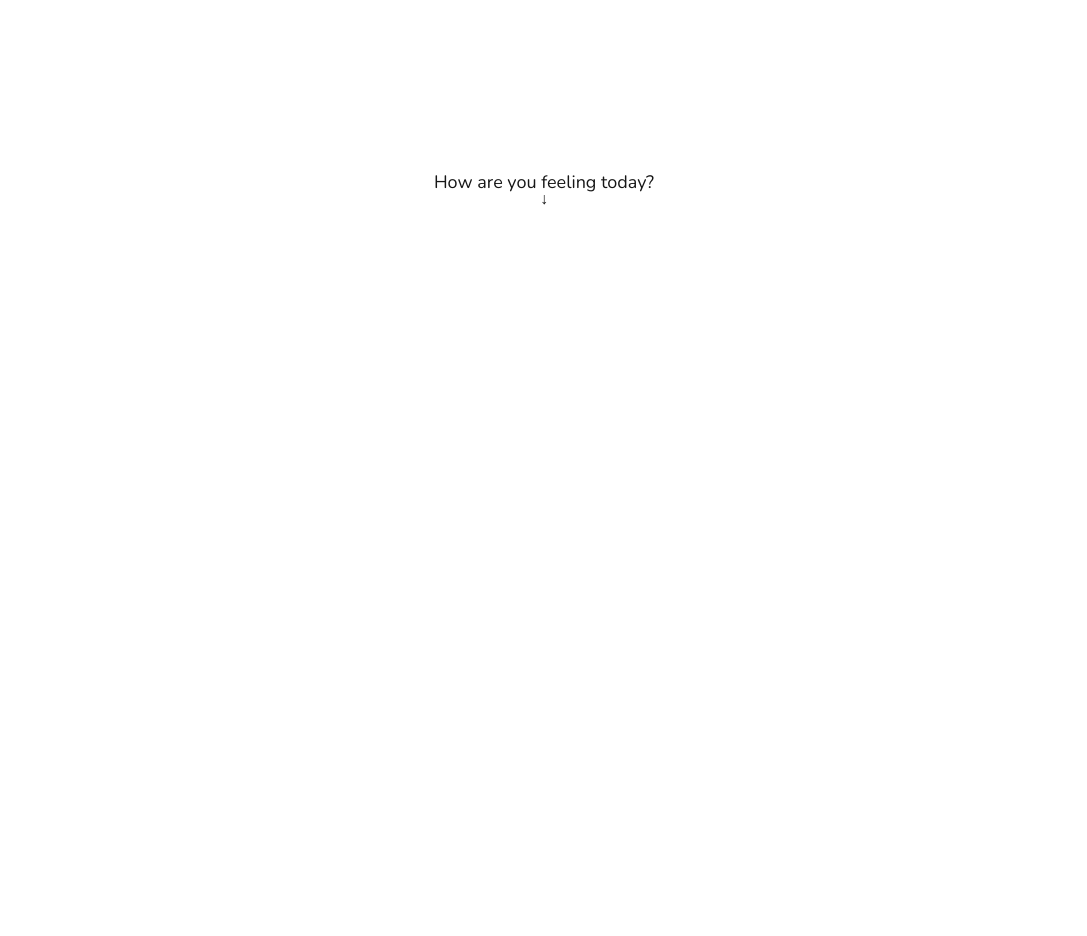
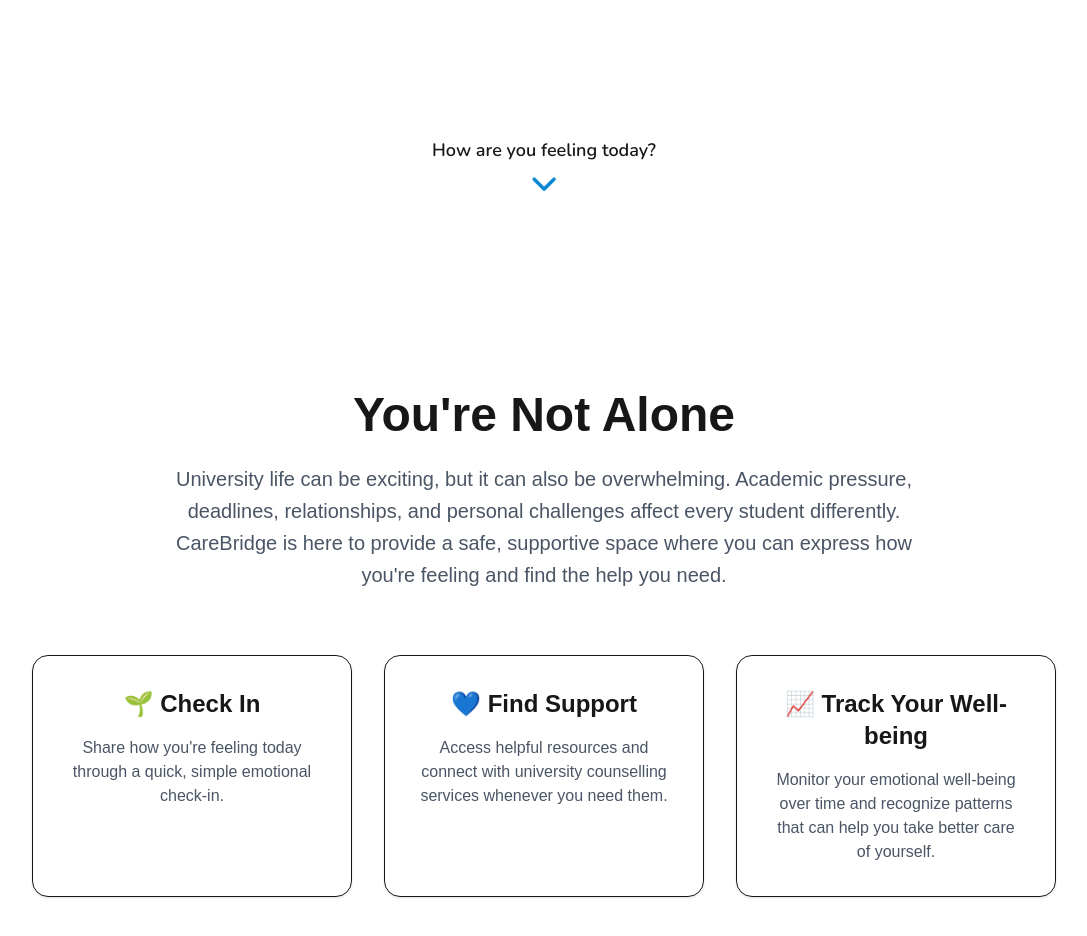
Before and after one commit to shamilaw-sci/CSC3213_20_Group_H, a Next.js app in the folder frontend/: page / in a window 1280 px wide. Shown: the part 540-1476 px from the top of the page, without its empty margins (96-1183 px from the left). Before the commit the page ends 800 px from the top, so only its background shows below. Built offline with nearby package versions, Linux system fonts and the light colour scheme.

Commit message:
Add info to landing page

```diff
--- a/frontend/app/page.tsx
+++ b/frontend/app/page.tsx
@@ -1,5 +1,6 @@
 "use client";
 import Hero from "@/components/Hero";
+import Info from "@/components/Info";
 import { useRouter } from "next/navigation";
 
 export default function HomePage() {
@@ -37,6 +38,7 @@ export default function HomePage() {
   return (
     <main>
       <Hero />
+      <Info />
     </main>
   );
 }
--- a/frontend/components/Hero.tsx
+++ b/frontend/components/Hero.tsx
@@ -1,4 +1,5 @@
 import { Nunito } from "next/font/google";
+import { ChevronDown } from "lucide-react";
 
 const nunito = Nunito({
   subsets: ["latin"],
@@ -7,7 +8,7 @@ const nunito = Nunito({
 
 const Hero = () => {
   return (
-    <div
+    <section
       className={`${nunito.className} flex flex-col justify-center items-center relative h-[calc(100vh-80px)]`}
     >
       <div className="flex flex-col items-center">
@@ -16,16 +17,19 @@ const Hero = () => {
           Because every student deserves to be heard
         </p>
       </div>
-      {/* Add a mute button to mute the audio */}
-      {/* How are you feeling today? */}
-      <p className="absolute bottom-12 left-1/2 -translate-x-1/2 text-lg">
-        How are you feeling today?
-      </p>
-      {/* Scroll down button to show more features */}
-      <div className="absolute bottom-8 left-1/2 -translate-x-1/2 animate-bounce">
-        ↓
+      <div
+        onClick={() =>
+          document.getElementById("info")?.scrollIntoView({
+            behavior: "smooth",
+          })
+        }
+        className="absolute bottom-8 left-1/2 -translate-x-1/2 flex cursor-pointer flex-col items-center"
+      >
+        <p className="mb-2 text-lg font-semibold">How are you feeling today?</p>
+
+        <ChevronDown size={40} className="animate-bounce text-sky-600" />
       </div>
-    </div>
+    </section>
   );
 };
 
--- /dev/null
+++ b/frontend/components/Info.tsx
@@ -0,0 +1,54 @@
+import React from "react";
+
+const Info = () => {
+  return (
+    <div>
+      <section
+        id="info"
+        className="min-h-screen flex flex-col justify-center px-6 py-20"
+      >
+        <div className="max-w-5xl mx-auto text-center">
+          <h2 className="text-5xl font-extrabold mb-6">You're Not Alone</h2>
+
+          <p className="text-xl text-gray-600 leading-8 max-w-3xl mx-auto">
+            University life can be exciting, but it can also be overwhelming.
+            Academic pressure, deadlines, relationships, and personal challenges
+            affect every student differently. CareBridge is here to provide a
+            safe, supportive space where you can express how you're feeling and
+            find the help you need.
+          </p>
+
+          <div className="grid md:grid-cols-3 gap-8 mt-16">
+            <div className="rounded-2xl border p-8 shadow-sm hover:shadow-lg transition">
+              <h3 className="text-2xl font-bold mb-4">🌱 Check In</h3>
+              <p className="text-gray-600">
+                Share how you're feeling today through a quick, simple emotional
+                check-in.
+              </p>
+            </div>
+
+            <div className="rounded-2xl border p-8 shadow-sm hover:shadow-lg transition">
+              <h3 className="text-2xl font-bold mb-4">💙 Find Support</h3>
+              <p className="text-gray-600">
+                Access helpful resources and connect with university counselling
+                services whenever you need them.
+              </p>
+            </div>
+
+            <div className="rounded-2xl border p-8 shadow-sm hover:shadow-lg transition">
+              <h3 className="text-2xl font-bold mb-4">
+                📈 Track Your Well-being
+              </h3>
+              <p className="text-gray-600">
+                Monitor your emotional well-being over time and recognize
+                patterns that can help you take better care of yourself.
+              </p>
+            </div>
+          </div>
+        </div>
+      </section>
+    </div>
+  );
+};
+
+export default Info;
--- /dev/null
+++ b/package.json
@@ -0,0 +1,5 @@
+{
+  "dependencies": {
+    "lucide-react": "^1.28.0"
+  }
+}
```
Also changed, not shown: 1 other file (tests, documents, lock files or other folders).
